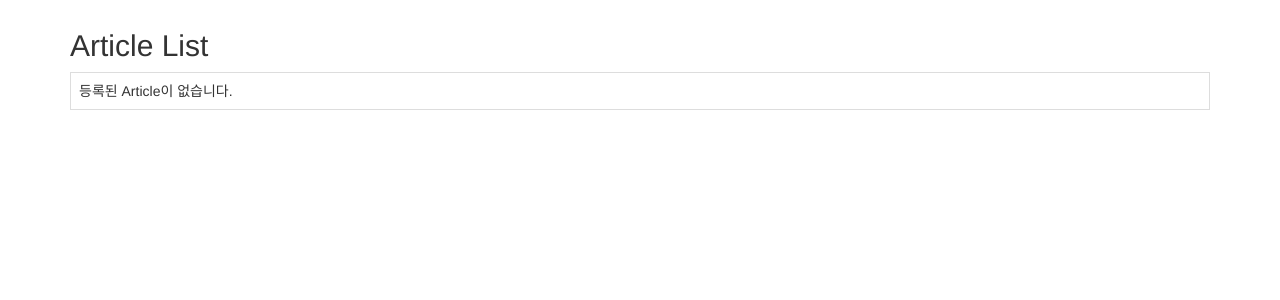
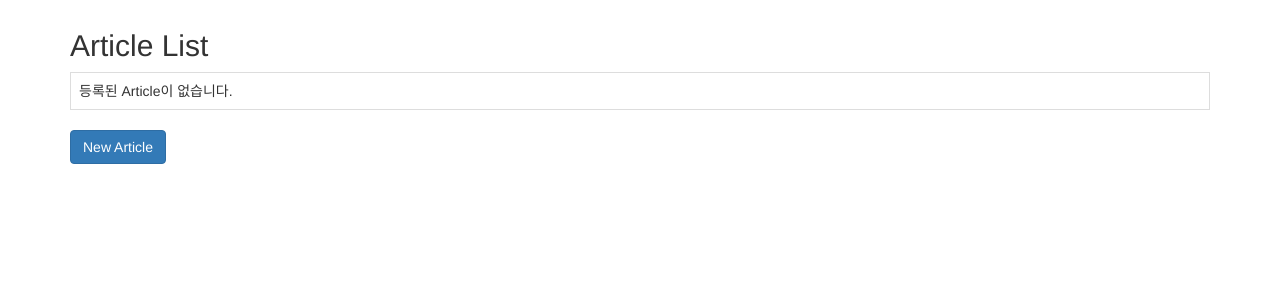
Before and after one commit to yooncobra/programming4th, a Django app: a page that uses publisher/magazine/templates/magazine/article_list.html in a window 1280 px wide. Shown: the part 51-351 px from the top of the page. Run offline with Django 3.2, Linux system fonts and the light colour scheme; data that the repository does not hold is empty; some libraries are stand-ins or nearby versions.

Commit message:
magazine.views.article_detail 뷰 구현

```diff
--- a/publisher/magazine/templates/magazine/article_list.html
+++ b/publisher/magazine/templates/magazine/article_list.html
@@ -10,7 +10,11 @@
                 <tbody>
                     {% for article in article_list %}
                     <tr>
-                        <td>{{ article.title }}</td>
+                        <td>
+                            <a href="{% url "magazine:article_detail" article.pk %}">
+                                {{ article.title }}
+                            </a>
+                        </td>
                     </tr>
                     {% empty %}
                     <tr>
@@ -19,6 +23,10 @@
                     {% endfor %}
                 </tbody>
             </table>
+
+            <a href="{% url "magazine:article_new" %}" class="btn btn-primary">
+                New Article
+            </a>
         </div>
     </div>
 </div>
--- a/publisher/magazine/urls.py
+++ b/publisher/magazine/urls.py
@@ -5,4 +5,5 @@ urlpatterns = [
     url(r'^$', views.index, name='index'),
     url(r'^articles/$', views.article_list, name='article_list'),
     url(r'^articles/new/$', views.article_new, name='article_new'),
+    url(r'^articles/(?P<pk>\d+)/$', views.article_detail, name='article_detail'),
 ]
--- a/publisher/magazine/views.py
+++ b/publisher/magazine/views.py
@@ -1,6 +1,6 @@
 from django.contrib import messages
 from django.contrib.admin.views.decorators import staff_member_required
-from django.shortcuts import redirect, render
+from django.shortcuts import get_object_or_404, redirect, render
 from .models import Article
 from .forms import ArticleForm
 
@@ -31,3 +31,10 @@ def article_new(request):
     return render(request, 'form.html', {
         'form': form,
     })
+
+
+def article_detail(request, pk):
+    article = get_object_or_404(Article, pk=pk)
+    return render(request, 'magazine/article_detail.html', {
+        'article': article,
+    })
```
Also changed, not shown: publisher/magazine/templates/magazine/article_detail.html (added, +20 -0 lines).
